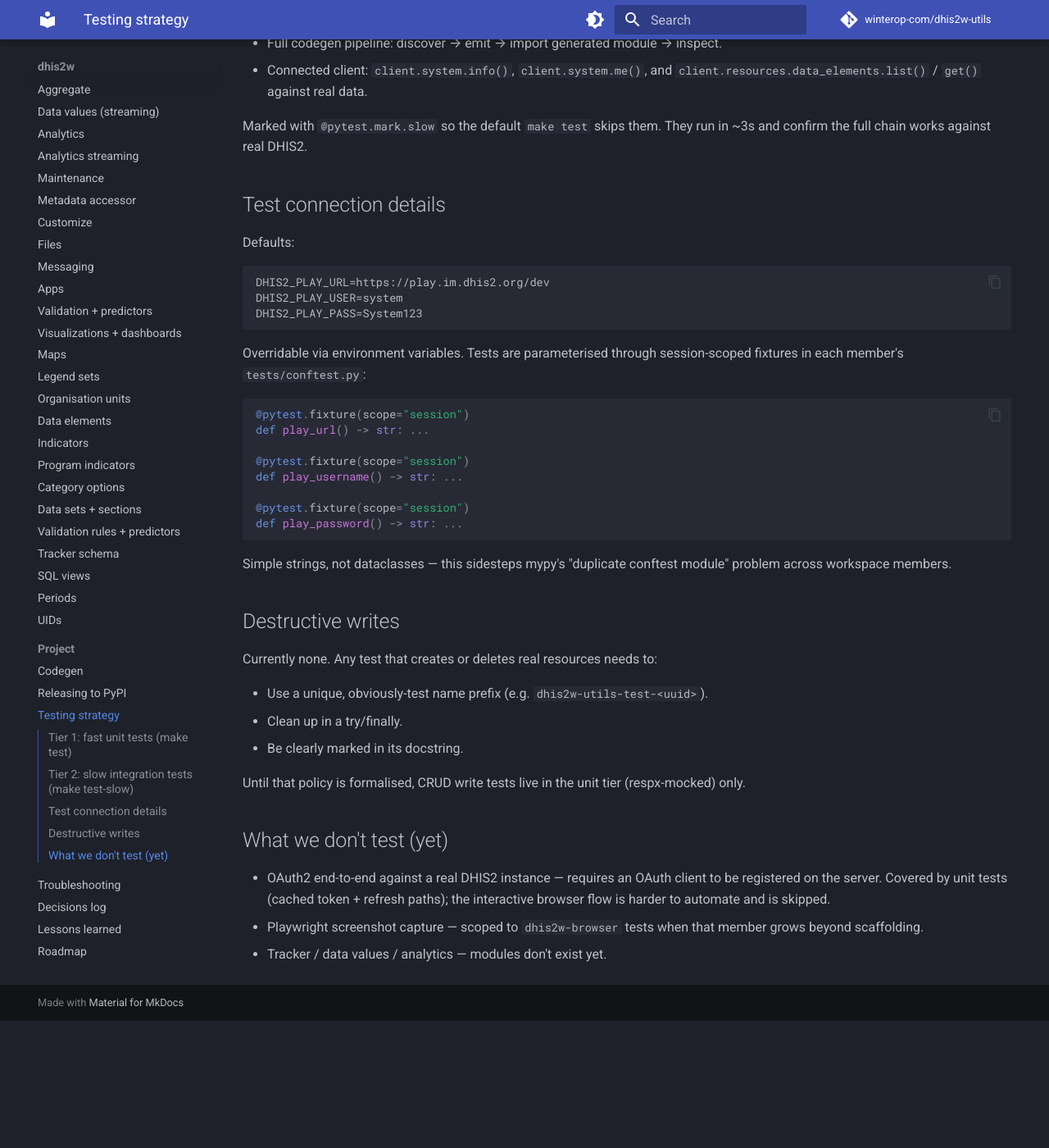
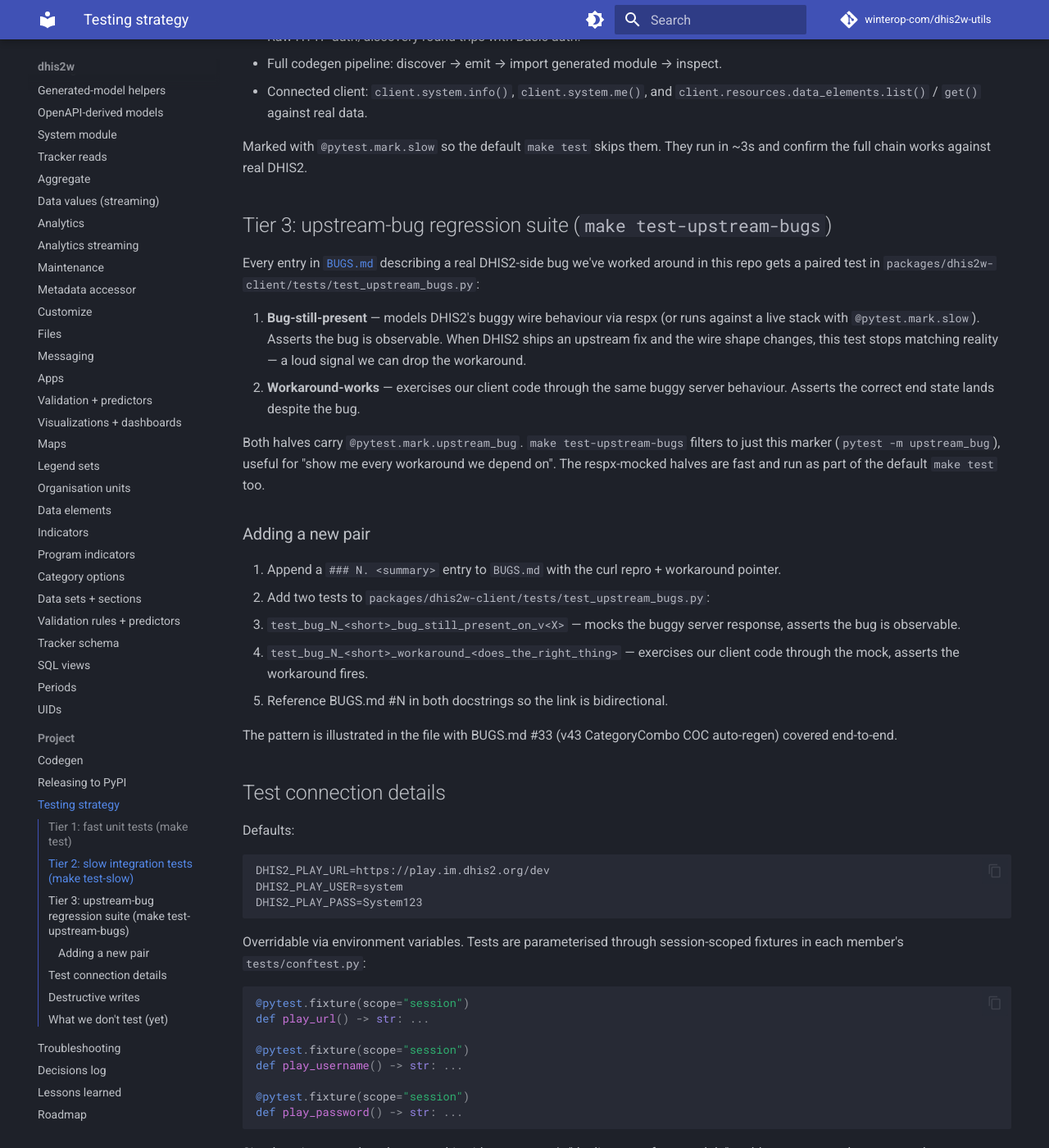
Before and after one commit to winterop-com/dhis2-utils, an MkDocs documentation site: the page built from docs/testing.md, in a window 1280 px wide and 1400 px high, scrolled down 733 px. Shown: the whole window at 82% size. Built offline with MkDocs 1.6.1 and Material for MkDocs 9.7.7, drawn with Linux system fonts in a browser that asks for light colours; comment, search, counter and statistics services are not loaded; before the commit the page ends 1978 px from its top, so only the background shows below that; some of the changed text lies outside the part shown.

Commit message:
docs(testing): document the upstream-bug regression marker pattern

```diff
--- a/docs/testing.md
+++ b/docs/testing.md
@@ -1,6 +1,6 @@
 # Testing strategy
 
-Tests fall into two tiers. Both run through `make test` / `make test-slow`.
+Tests fall into two tiers (fast unit + slow integration) plus a focused **upstream-bug regression** suite. All run through `make test` / `make test-slow` / `make test-upstream-bugs`.
 
 ## Tier 1: fast unit tests (`make test`)
 
@@ -25,6 +25,25 @@
 - Connected client: `client.system.info()`, `client.system.me()`, and `client.resources.data_elements.list()` / `get()` against real data.
 
 Marked with `@pytest.mark.slow` so the default `make test` skips them. They run in ~3s and confirm the full chain works against real DHIS2.
+
+## Tier 3: upstream-bug regression suite (`make test-upstream-bugs`)
+
+Every entry in [`BUGS.md`](../BUGS.md) describing a real DHIS2-side bug we've worked around in this repo gets a paired test in `packages/dhis2w-client/tests/test_upstream_bugs.py`:
+
+1. **Bug-still-present** — models DHIS2's buggy wire behaviour via respx (or runs against a live stack with `@pytest.mark.slow`). Asserts the bug is observable. When DHIS2 ships an upstream fix and the wire shape changes, this test stops matching reality — a loud signal we can drop the workaround.
+2. **Workaround-works** — exercises our client code through the same buggy server behaviour. Asserts the correct end state lands despite the bug.
+
+Both halves carry `@pytest.mark.upstream_bug`. `make test-upstream-bugs` filters to just this marker (`pytest -m upstream_bug`), useful for "show me every workaround we depend on". The respx-mocked halves are fast and run as part of the default `make test` too.
+
+### Adding a new pair
+
+1. Append a `### N. <summary>` entry to `BUGS.md` with the curl repro + workaround pointer.
+2. Add two tests to `packages/dhis2w-client/tests/test_upstream_bugs.py`:
+   - `test_bug_N_<short>_bug_still_present_on_v<X>` — mocks the buggy server response, asserts the bug is observable.
+   - `test_bug_N_<short>_workaround_<does_the_right_thing>` — exercises our client code through the mock, asserts the workaround fires.
+3. Reference BUGS.md #N in both docstrings so the link is bidirectional.
+
+The pattern is illustrated in the file with BUGS.md #33 (v43 CategoryCombo COC auto-regen) covered end-to-end.
 
 ## Test connection details
 
```
